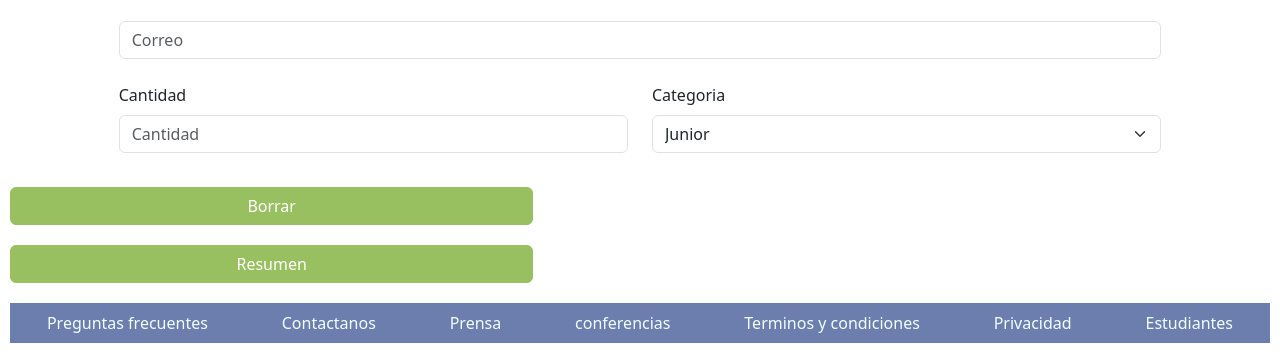
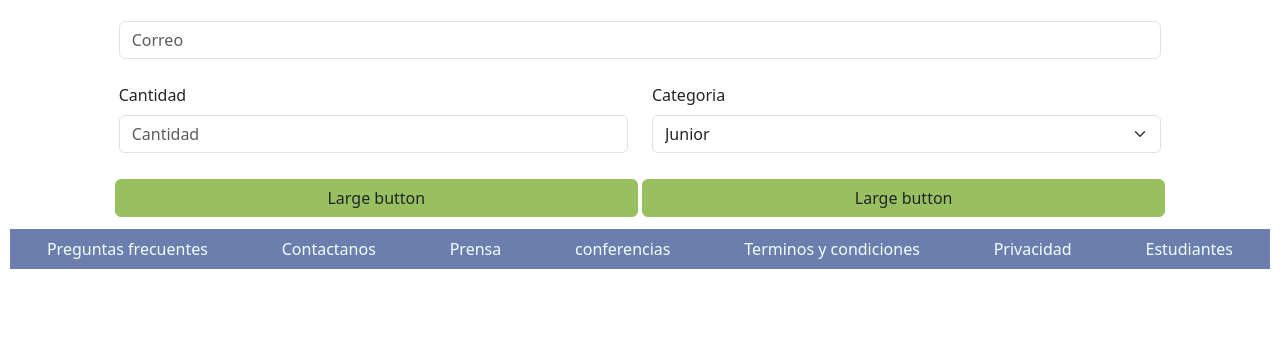
Before and after one commit to agosfv/tpintegrador-cac23544, a plain HTML site: page html/tickets.html in a window 1280 px wide. Shown: the part 481-834 px from the top of the page. After the commit the page ends 800 px from the top, so only its background shows below. Drawn offline with nearby package versions, Linux system fonts and the light colour scheme.

Commit message:
commit 3

```diff
--- a/css/tickets.css
+++ b/css/tickets.css
@@ -73,11 +73,15 @@ margin-left: 2px;
     display: flex;
     justify-content: center;
 }
+#botones{
+    display: inline-flex;
+    justify-content: center;
+}
 #btnform{
-    display: inline;
 background-color: rgb(153, 192, 96);
 border-color: rgb(153, 192, 96);
-margin: 10px;
+margin: 2px;
+
 }
 
 @media (min-width: 1px) and (max-width: 768px) {
--- a/html/tickets.html
+++ b/html/tickets.html
@@ -116,14 +116,10 @@
                     </select>
                     <br>
                 </div>
-                <div>
-                <div class="row col-5">
-                    <button id="btnform" class="btn  btn-primary" type="button">Borrar</button></span>
-                    </div>
-                    <div class="row col-5">
-                        <button id="btnform" class="btn  btn-primary" type="button">Resumen</button>
-       </div>
-    </div>
+                <div id="botones">
+                    <button type="button" class="row col-5 btn " id="btnform">Large button</button>
+                    <button type="button" class="row col-5 btn" id="btnform">Large button</button>
+                </div>
             </div>
         </section>
     </main>
```
